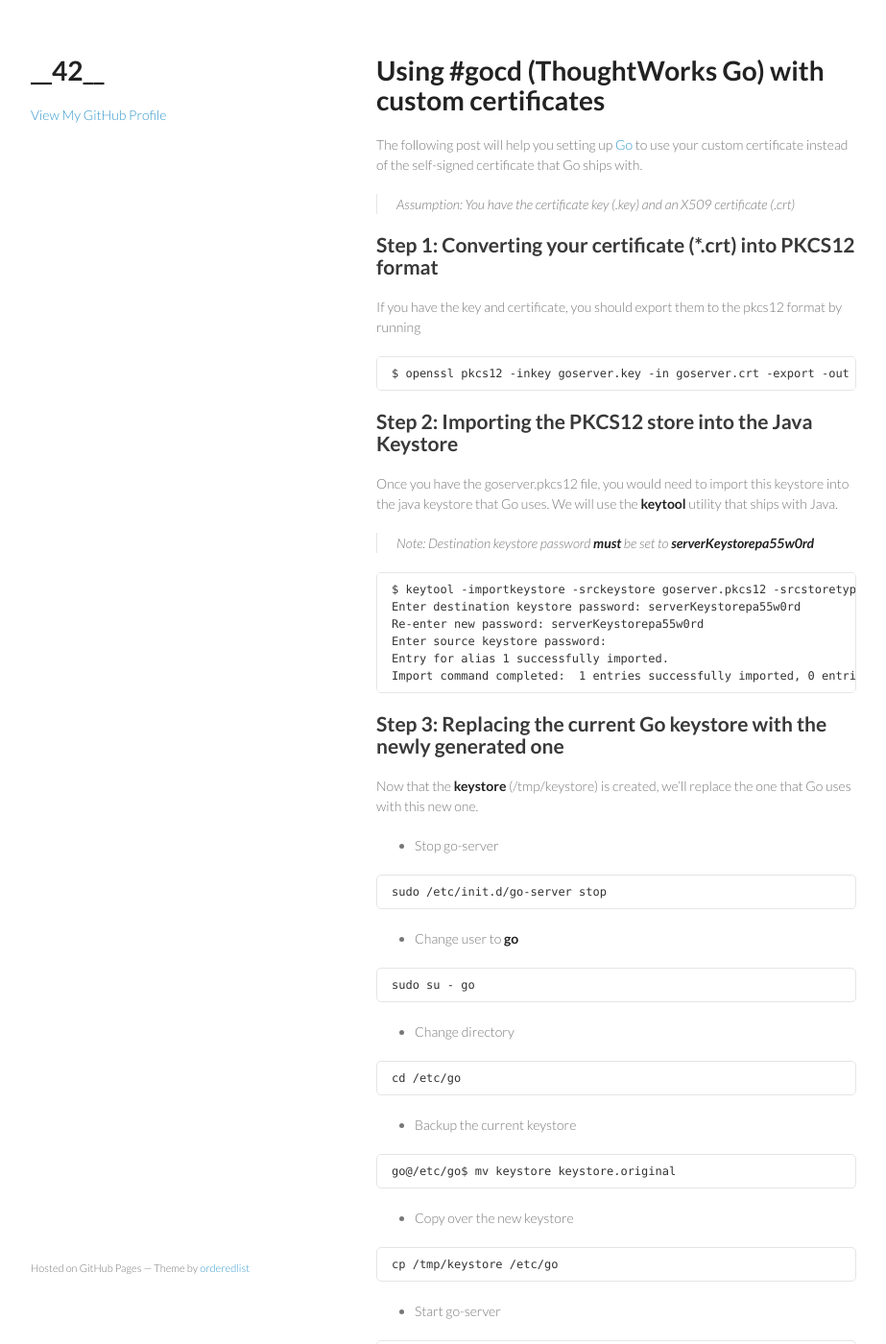
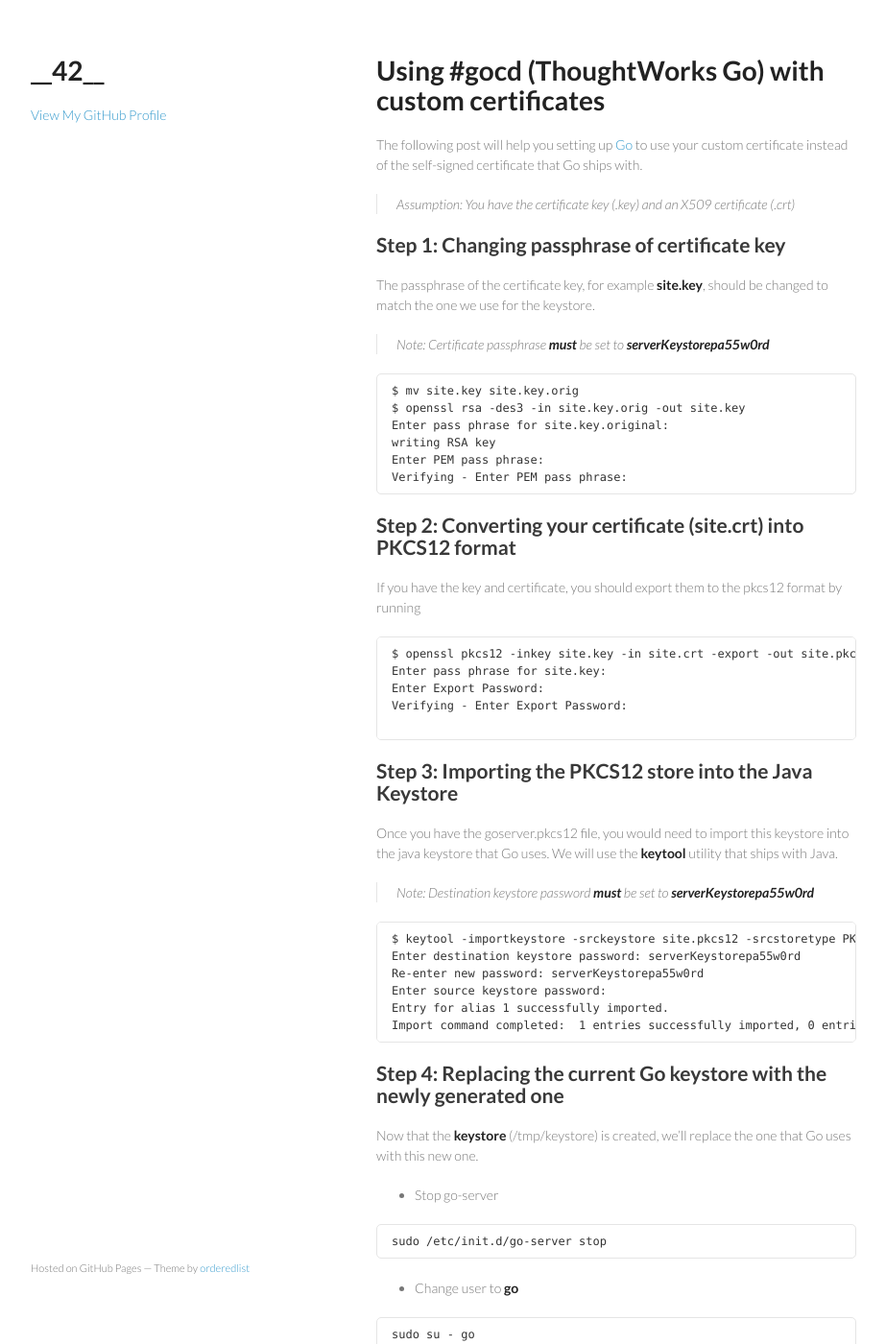
Before and after one commit to sachinsudheendra/sachinsudheendra.github.io, a Jekyll site: the page built from _posts/2014-03-08-using-go-cd-with-custom-certificates.md, in a window 1280 px wide and 1400 px high. Shown: the whole window at 96% size, without its empty margins (178-1101 px from the left). Built offline with Jekyll 4.4.1, drawn with Linux system fonts in a browser that asks for light colours; Markdown is read by kramdown in place of the engine named in the settings.

Commit message:
updating post by adding an extra step of changing certificate key password

````diff
--- a/_posts/2014-03-08-using-go-cd-with-custom-certificates.md
+++ b/_posts/2014-03-08-using-go-cd-with-custom-certificates.md
@@ -9,22 +9,41 @@
 
 > Assumption: You have the certificate key (*.key) and an X509 certificate (*.crt)
 
-## Step 1: Converting your certificate (*.crt) into PKCS12 format
+## Step 1: Changing passphrase of certificate key
+
+The passphrase of the certificate key, for example **site.key**, should be changed to match the one we use for the keystore.
+
+> Note: Certificate passphrase **must** be set to **serverKeystorepa55w0rd**
+
+```
+$ mv site.key site.key.orig
+$ openssl rsa -des3 -in site.key.orig -out site.key
+Enter pass phrase for site.key.original:
+writing RSA key
+Enter PEM pass phrase:
+Verifying - Enter PEM pass phrase:
+```
+
+## Step 2: Converting your certificate (site.crt) into PKCS12 format
 
 If you have the key and certificate, you should export them to the pkcs12 format by running
 
 ```
-$ openssl pkcs12 -inkey goserver.key -in goserver.crt -export -out goserver.pkcs12
+$ openssl pkcs12 -inkey site.key -in site.crt -export -out site.pkcs12
+Enter pass phrase for site.key:
+Enter Export Password:
+Verifying - Enter Export Password:
+
 ```
 
-## Step 2: Importing the PKCS12 store into the Java Keystore
+## Step 3: Importing the PKCS12 store into the Java Keystore
 
 Once you have the goserver.pkcs12 file, you would need to import this keystore into the java keystore that Go uses. We will use the **keytool** utility that ships with Java.
 
 > Note: Destination keystore password **must** be set to **serverKeystorepa55w0rd**
 
 ```
-$ keytool -importkeystore -srckeystore goserver.pkcs12 -srcstoretype PKCS12 -destkeystore keystore -srcalias 1 -destalias cruise
+$ keytool -importkeystore -srckeystore site.pkcs12 -srcstoretype PKCS12 -destkeystore keystore -srcalias 1 -destalias cruise
 Enter destination keystore password: serverKeystorepa55w0rd
 Re-enter new password: serverKeystorepa55w0rd
 Enter source keystore password:
@@ -32,7 +51,7 @@
 Import command completed:  1 entries successfully imported, 0 entries failed or cancelled
 ```
 
-## Step 3: Replacing the current Go keystore with the newly generated one
+## Step 4: Replacing the current Go keystore with the newly generated one
 
 Now that the **keystore** (/tmp/keystore) is created, we'll replace the one that Go uses with this new one.
 
````
